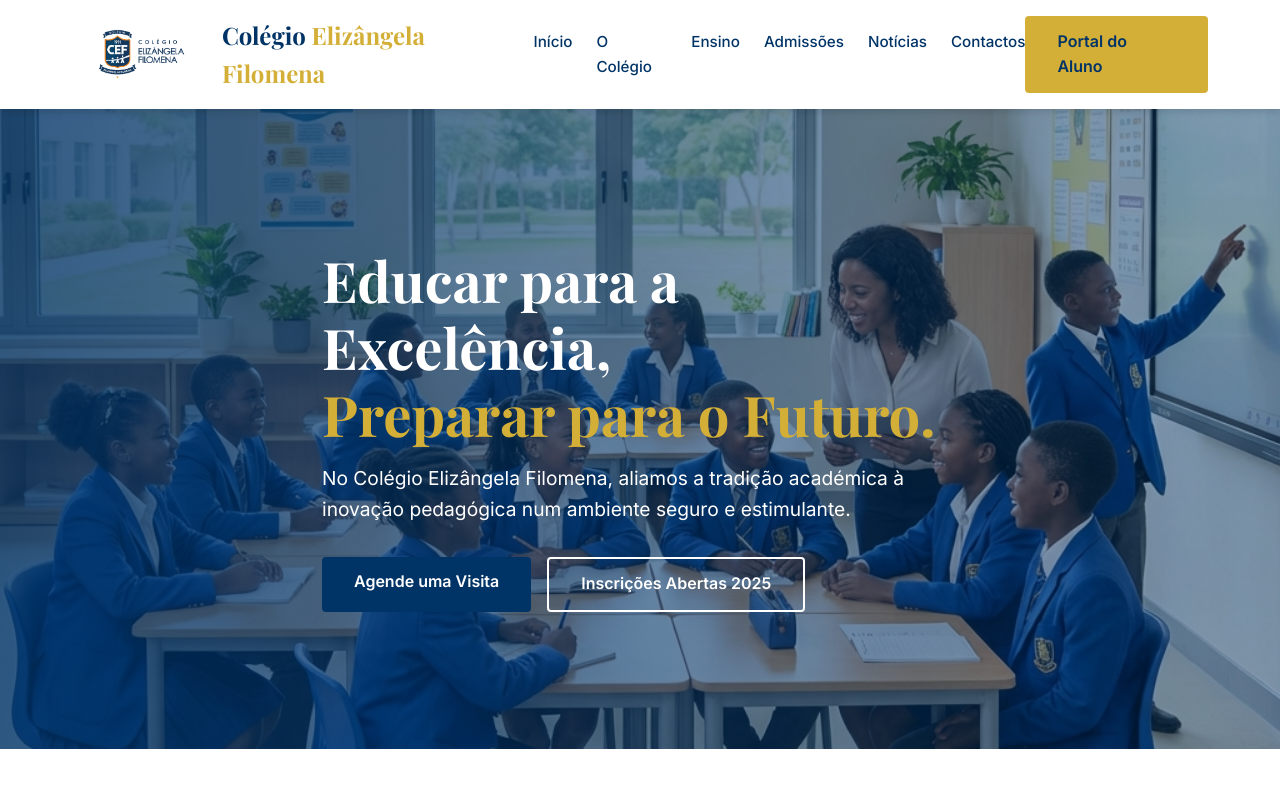
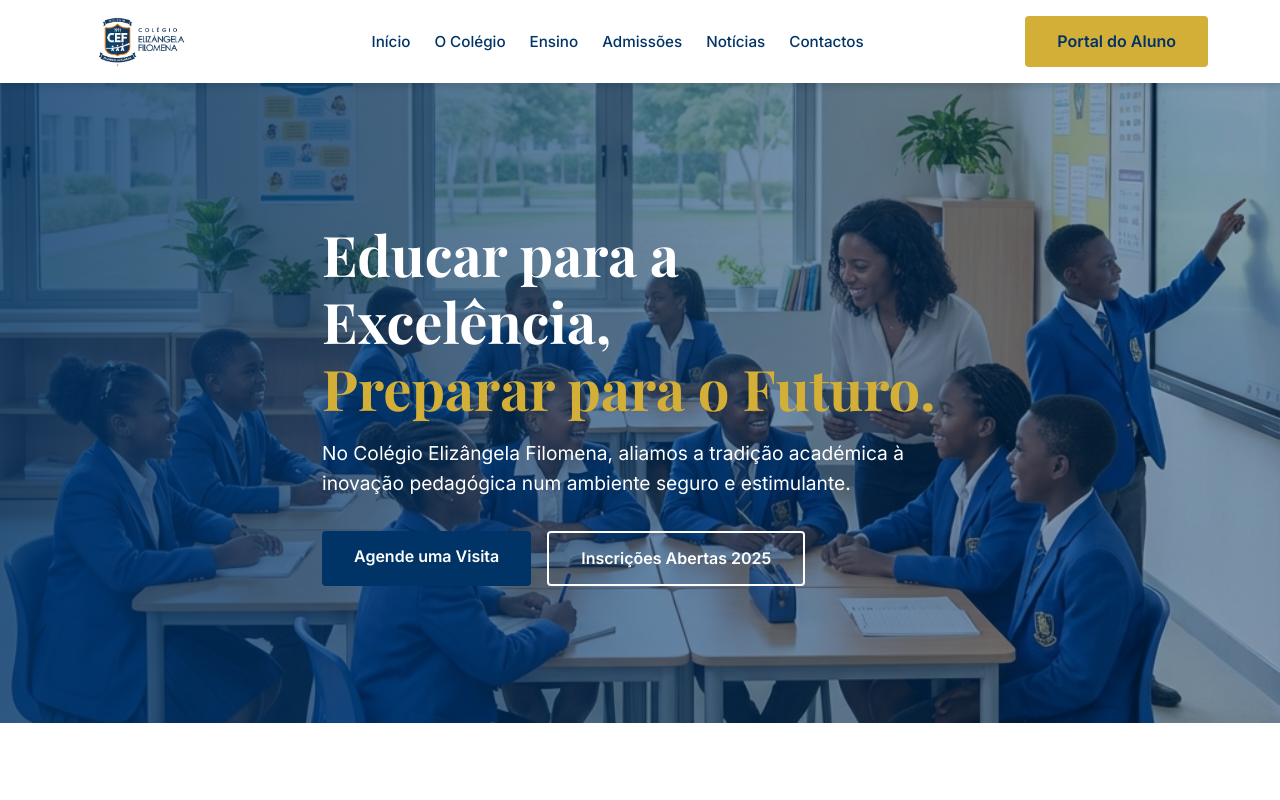
Before and after one commit to franciscocoimbra11-prog/colegio-elizangela-filomena, a plain HTML site: page index.html in a window 1280 px wide. Shown: the top 800 px of the page. Drawn offline with nearby package versions, Linux system fonts and the light colour scheme; a web font is replaced by a local one.

Commit message:
Remove text from header, keep only logo

```diff
--- a/index.html
+++ b/index.html
@@ -25,9 +25,8 @@
     <header id="main-header">
         <div class="container">
             <div class="logo">
-                <a href="#">
-                    <img src="logo.png" alt="Logo Colégio Elizângela Filomena" class="logo-img">
-                    <span class="logo-text">Colégio <span>Elizângela Filomena</span></span>
+                <a href="index.html">
+                    <img src="logo.png" alt="Colégio Elizângela Filomena" class="logo-img">
                 </a>
             </div>
             <nav id="nav-menu">
```
